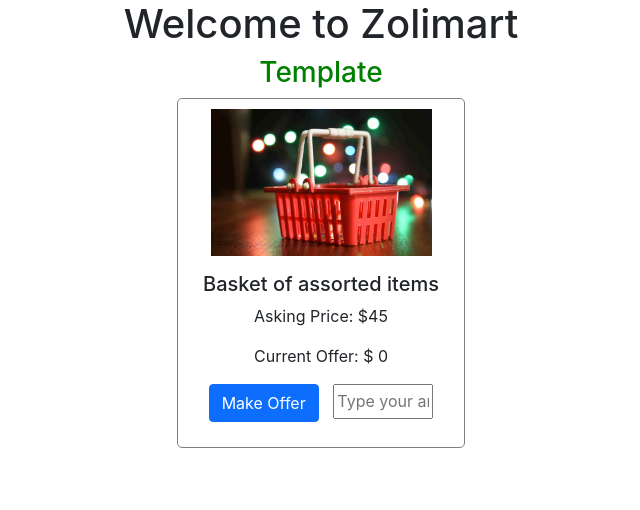
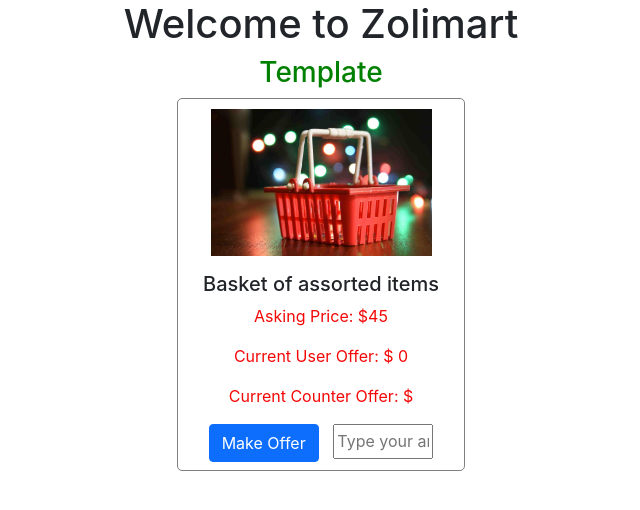
Before and after one commit to IkeGod30/zolimart_app, a React (Create React App) app in the folder haggle/: page / in a window 1280 px wide. Shown: the top 510 px of the page, without its empty margins (319-959 px from the left). Built offline with nearby package versions, Linux system fonts and the light colour scheme.

Commit message:
Updated ProductImage component

```diff
--- a/haggle/src/components/Product/Product.css
+++ b/haggle/src/components/Product/Product.css
@@ -16,14 +16,19 @@
   justify-content: center;
   margin-top: 14px;
   /* border: solid grey; */
-
 }
 
 .offer-input_b {
-    display: flex;
-    justify-items: flex-end;
+  display: flex;
+  justify-items: flex-end;
 }
 
 .btn1 {
-    margin-left: 10px;
+  margin-left: 10px;
 }
+
+.prices {
+  font-size: 1rem;
+  color: rgb(244, 7, 7);
+  /* margin-bottom: 4px; */
+}
--- a/haggle/src/components/Product/Product.jsx
+++ b/haggle/src/components/Product/Product.jsx
@@ -12,24 +12,4 @@ function ProductComp() {
   );
 }
 
-function OfferPrice(e) {
-  let askingPrice = 800;
-  let Offer = e.trarget.value;
-  const LAST_PRICE = askingPrice * 0.15;
-  // let Offered_price = e.target.value;
-
-  if (Offer > 30) {
-    alert("Congratulations! Your Offer has been accepted");
-  } else {
-    alert("Your offer is not accepted");
-  }
-}
-
-function ValidateEntry() {
-  const Offer = prompt("Please type in your price offer");
-  if (Offer != null) {
-    alert("Please type in a valid amount in dollars");
-  }
-}
-
 export default ProductComp;
--- a/haggle/src/components/ProductImage/ProductImage.jsx
+++ b/haggle/src/components/ProductImage/ProductImage.jsx
@@ -6,9 +6,15 @@ function ProdImg() {
   const [counterOff, setcounterOff] = useState(0);
   const [offersubmit, setoffersubmit] = useState(0);
   const [UserOffer, setUserOffer] = useState(0);
+  const [counterOffer, setcounterOffer] = useState();
 
   function changeUserOffer(e) {
     setUserOffer(e.target.value);
+  }
+
+  function changeCounterOffer(OfferTen) {
+    // Check !!!
+    setcounterOffer(OfferTen);
   }
 
   // function offerChange() {
@@ -25,7 +31,7 @@ function ProdImg() {
   const OfferFive = asking - DiscountFive;
   const OfferTwenty = asking - DiscountTwenty;
 
-  let counterOffer = null;
+  // let counterOffer = null;
   // function prom() {
   //   prompt("Please type in your offer");
   // }
@@ -50,10 +56,13 @@ function ProdImg() {
 
     if (Offer == 30) {
       alert("Congratulations! Your Offer has been accepted");
+      // changeCounterOffer(OfferTen);
     } else if (Offer == 35) {
       alert("I'm making counter of..." + OfferTen);
+      changeCounterOffer(OfferTen);
     } else if (Offer == 40) {
       alert("My counter is..." + OfferFive);
+      changeCounterOffer(OfferFive);
     }
   }
 
@@ -74,7 +83,7 @@ function ProdImg() {
         className="card"
         style={{
           width: "18rem",
-          height: "350px",
+          height: "373px",
           margin: "0 auto",
           borderRadius: "5px",
           border: "solid gray 1px",
@@ -88,9 +97,10 @@ function ProdImg() {
         {/* <img src="..." class="card-img-top" alt="..."> */}
         <div className="card-body">
           <h5 className="card-title">Basket of assorted items</h5>
-          <div>
+          <div className="prices">
             <p>Asking Price: ${asking} </p>
-            <p>Current Offer: $ {UserOffer}</p>
+            <p>Current User Offer: $ {UserOffer}</p>
+            <p>Current Counter Offer: ${counterOffer}</p>
             {/* <p>Counter Offer: $ {counterOffer}</p> */}
           </div>
           <div style={{ display: "flex", justifyContent: "space-evenly" }}>
```
